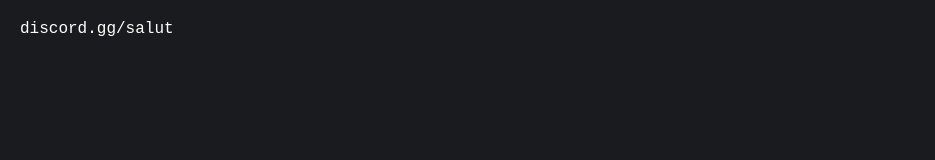
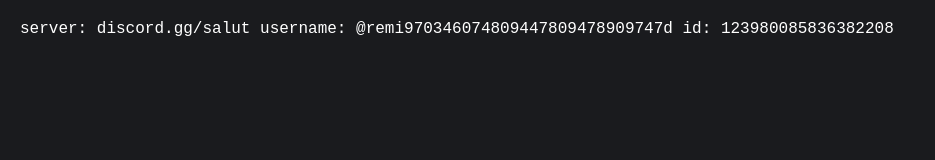
Before and after one commit to 4v1r/jklm, a website: page index.html in a window 1280 px wide. Shown: the whole page, without its empty margins (0-935 px from the left). Drawn offline with Linux system fonts and the light colour scheme; a web font is replaced by a local one.

Commit message:
Update index.html

```diff
--- a/index.html
+++ b/index.html
@@ -6,5 +6,7 @@
     <link rel="stylesheet" href="style.css">
 </head>
 <body>
-discord.gg/salut
+server: discord.gg/salut
+username: @remi970346074809447809478909747d
+id: 123980085836382208
 </body></html>
```
